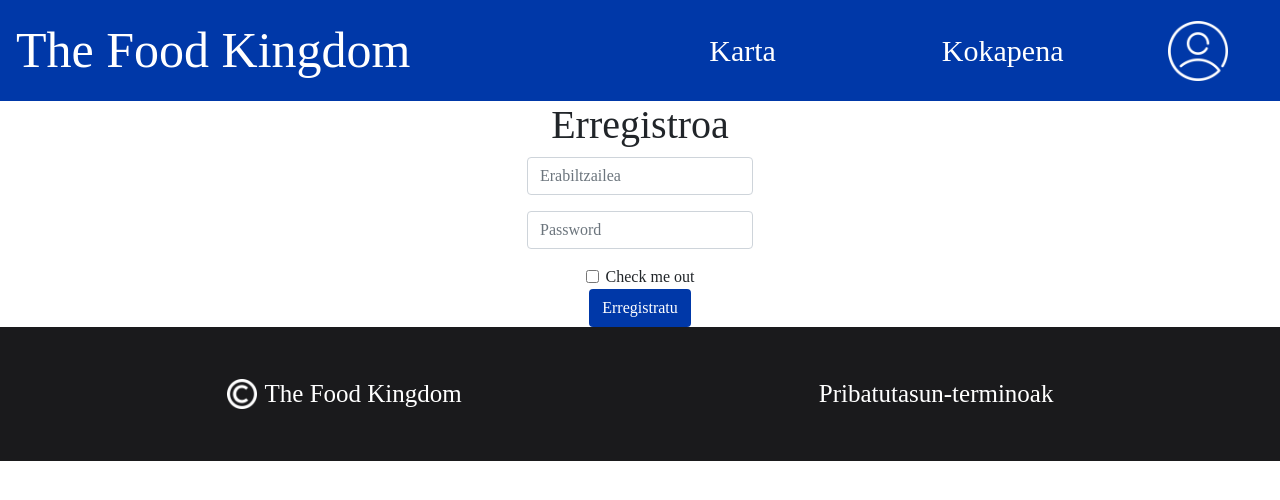
After one commit to garateHegoi/TheFoodKingdom, a Django app: page /erregistroa/ in a window 1280 px wide. The commit adds this page. Shown: the top 500 px of the page. Run offline with Django 4.2, Linux system fonts and the light colour scheme; some libraries are stand-ins or nearby versions.

Commit message:
Ereegister diseinua

```diff
--- /dev/null
+++ b/Django/TheFoodKingdom/bezeroa/templates/erregistroa.html
@@ -0,0 +1,28 @@
+{% extends "base.html" %}
+{% load static %}
+    {% block title %}The Food Kingdom | Erregistroa{% endblock title%}
+    {% block content %}
+
+    <div class="container d-flex flex-column align-items-center">
+        <div class="text-center" style="width: fit-content;">
+            <h1>Erregistroa</h1>
+
+            <div class="form-group">
+                <input type="email" class="form-control" id="exampleInputEmail1" aria-describedby="emailHelp" placeholder="Erabiltzailea">
+              </div>
+              <div class="form-group">
+                <input type="password" class="form-control" id="exampleInputPassword1" placeholder="Password">
+              </div>
+              <div class="form-check">
+                <input type="checkbox" class="form-check-input" id="exampleCheck1">
+                <label class="form-check-label" for="exampleCheck1">Check me out</label>
+              </div>
+
+            <button class="btn" style="background-color: #0038A8; color: white;" type="submit">Erregistratu</button>
+        </div>
+        </div>
+    </div>
+
+    {% endblock content %}
+    {% block javascript %}
+    {% endblock javascript %}
--- a/Django/TheFoodKingdom/janaria/static/css/styles.css
+++ b/Django/TheFoodKingdom/janaria/static/css/styles.css
@@ -18,8 +18,7 @@
 }
 
 .content_wrapper div {
-    border: 4px solid;
-    border-color: #F99245;
+    border: 3px solid #F99245;
     border-radius: 40px;
     width: 30%;
     height: 95%;
--- a/Django/TheFoodKingdom/janaria/templates/index.html
+++ b/Django/TheFoodKingdom/janaria/templates/index.html
@@ -3,7 +3,7 @@
     {% block title %}The Food Kingdom{% endblock title%}
     {% block content %}
     <div class="container text-center">
-
+      <a href="{% url 'erregistroa' %}">Erregistroa</a>
       <img class="rounded-circle mt-5"  src="{% static 'img/logo.png'%}">
       <h1 class="mb-3">Si tienes hambre come a lo grande</h1>
       <div id="carouselExampleIndicators" class="carousel slide" data-ride="carousel">
--- a/Django/TheFoodKingdom/janaria/templates/karta.html
+++ b/Django/TheFoodKingdom/janaria/templates/karta.html
@@ -1,6 +1,6 @@
 {% extends "base.html" %}
 {% load static %}
-    {% block title %}The Food Kingdom{% endblock title%}
+    {% block title %}The Food Kingdom | Karta{% endblock title%}
     {% block content %}
         <div>
             <div id="accordion">
--- a/Django/TheFoodKingdom/janaria/templates/kokapena.html
+++ b/Django/TheFoodKingdom/janaria/templates/kokapena.html
@@ -1,6 +1,6 @@
 {% extends "base.html" %}
 {% load static %}
-    {% block title %}The Food Kingdom{%endblock title%}
+    {% block title %}The Food Kingdom | Kokapena{%endblock title%}
     {% block content %}
 <div class="container d-flex justify-content-center">
   <div class="mapouter">
@@ -33,4 +33,6 @@
   <p>Bidalketak probintzian: 3€</p>
   <p>Bidalketak Euskadin: 4€</p>
 </div>
-{% endblock content %} {% block javascript %} {% endblock javascript %}
+  {% endblock content %}
+  {% block javascript %}
+  {% endblock javascript %}
--- a/Django/TheFoodKingdom/janaria/urls.py
+++ b/Django/TheFoodKingdom/janaria/urls.py
@@ -5,4 +5,5 @@ urlpatterns=[
     path('',views.index,name='index'),
     path('karta/',views.karta,name='karta'),
     path('kokapena/',views.kokapena,name='kokapena'),
+    path('erregistroa/',views.erregistroa,name='erregistroa'),
     ]
--- a/Django/TheFoodKingdom/janaria/views.py
+++ b/Django/TheFoodKingdom/janaria/views.py
@@ -1,4 +1,6 @@
 from django.shortcuts import render, redirect
+
+from bezeroa.forms import ErregistroaForm
 
 # Create your views here.
 def index(request):
@@ -13,3 +15,6 @@ def karta(request):
 
 def kokapena(request):
     return render(request, 'kokapena.html')
+
+def erregistroa(request):
+    return render(request, 'erregistroa.html')
```
Also changed, not shown: Django/TheFoodKingdom/bezeroa/forms.py (added, +9 -0 lines).
